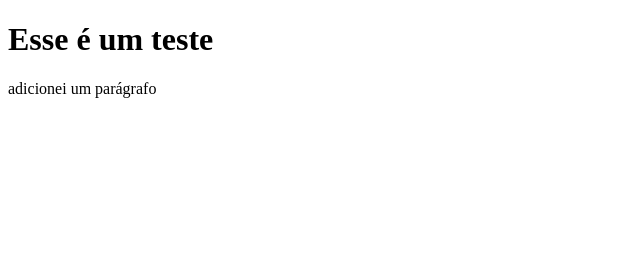
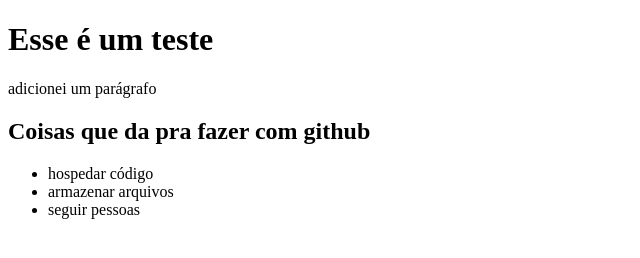
Before and after one commit to dsordes37/teste-branch, a plain HTML site: page index.html in a window 1280 px wide. Shown: the whole page, without its empty margins (0-640 px from the left). Drawn offline with Linux system fonts and the light colour scheme.

Commit message:
versão 0.1

```diff
--- a/index.html
+++ b/index.html
@@ -8,5 +8,11 @@
 <body>
     <h1>Esse é um teste</h1>
     <p>adicionei um parágrafo</p>
+    <h2>Coisas que da pra fazer com github</h2>
+    <ul>
+        <li>hospedar código</li>
+        <li>armazenar arquivos</li>
+        <li>seguir pessoas</li>
+    </ul>
 </body>
 </html>
```
